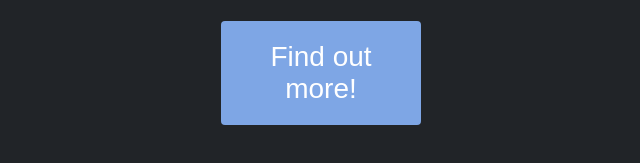
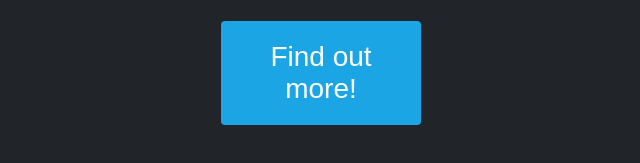
Before and after one commit to PenetratingShot/cs-website-crap, a plain HTML site: page index.html in a window 1280 px wide. Shown: the part 201-364 px from the top of the page, without its empty margins (319-959 px from the left). Drawn offline with Linux system fonts and the light colour scheme.

Commit message:
Update index.html

```diff
--- a/index.html
+++ b/index.html
@@ -1,7 +1,7 @@
 	<html>
 	<head>
   	<title>Potato Stop</title>
-    <link rel="favicon" href="potato.png">
+    <link rel="icon" type="image/png" href="potato.png">
   </head>
   <body>
   	<center>
@@ -73,7 +73,7 @@
       .button {
     		display: inline-block;
   			border-radius: 4px;
- 				background-color: #7ea6e5; /*OWINJ*/
+ 				background-color: #1ba5e5; /*OWINJ*/
   			border: none;
   			color: #FFFFFF; /*wh1te*/
   			text-align: center;
```
